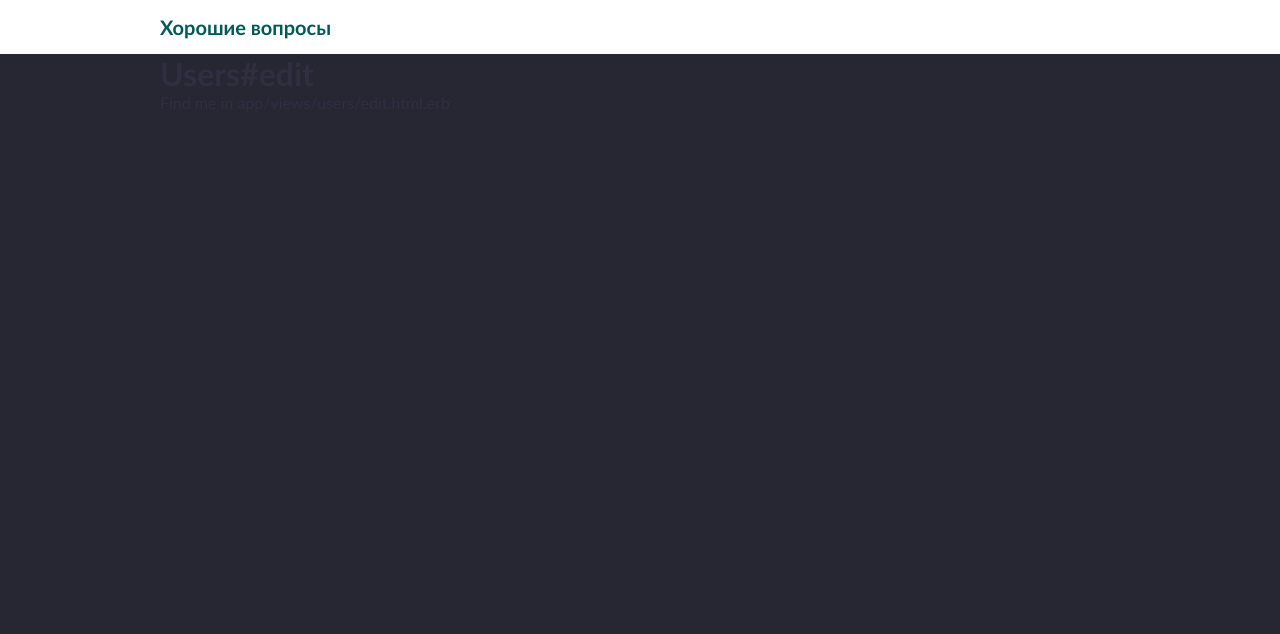
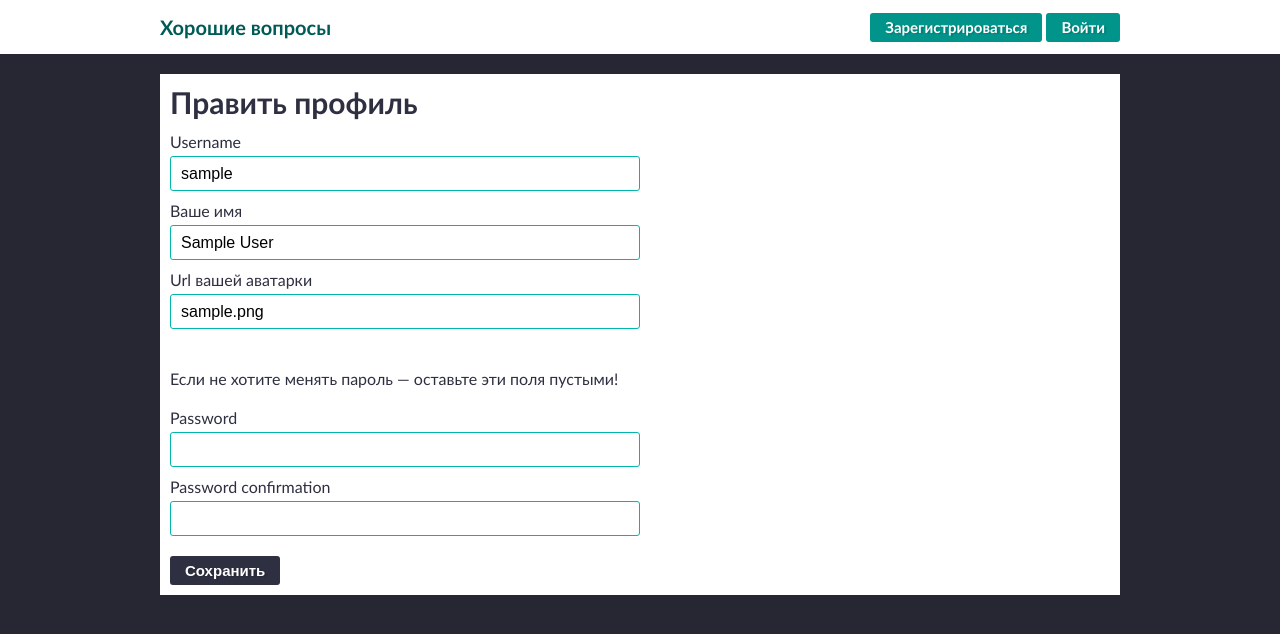
Before and after one commit to SimonovST/ASKme, a Rails app: page /users/1/edit in a window 1280 px wide. Shown: the top 634 px of the page. Run offline with Rails 7, Linux system fonts and the light colour scheme; tables that the repository leaves empty hold one stand-in row (values such as "Sample post").

Commit message:
Binding the session controller and configuring it

```diff
--- /dev/null
+++ b/app/assets/stylesheets/session.scss
@@ -0,0 +1,3 @@
+// Place all the styles related to the Session controller here.
+// They will automatically be included in application.css.
+// You can use Sass (SCSS) here: https://sass-lang.com/
--- a/app/controllers/users_controller.rb
+++ b/app/controllers/users_controller.rb
@@ -1,38 +1,50 @@
 class UsersController < ApplicationController
+
+  before_action :load_user, except: [:index, :create, :new]
+
   def index
-    @users = [
-      User.new(
-        id: 1,
-        name: 'Stepan',
-        username: 'SimonovST',
-        avatar_url: 'https://sun9-68.userapi.com/qMj-e0AdKRJ9P6Insj9PFuSzjgvzxiHWsMZX6A/NC3RXg3Crec.jpg'
-      ),
-      User.new(
-        id: 2,
-        name: 'Misha',
-        username: 'aristofun'
-      )
-    ]
+    @users = User.all
   end
 
   def new
+    @user = User.new
+  end
+
+  def create
+    @user = User.new(user_params)
+
+    if @user.save
+      redirect_to root_url, notice: 'Пользователь успешно зарегестрирован!'
+    else
+      render 'new'
+    end
   end
 
   def edit
   end
 
+  def update
+    if @user.update(user_params)
+      redirect_to user_path(@user), notice: 'Данные обновлены'
+    else
+      render 'edit'
+    end
+  end
+
   def show
-    @user = User.new(
-      name: 'Stepan',
-      username: 'SimonovST',
-      avatar_url: 'https://sun9-68.userapi.com/qMj-e0AdKRJ9P6Insj9PFuSzjgvzxiHWsMZX6A/NC3RXg3Crec.jpg'
-    )
+    @questions = @user.questions.order(created_at: :desc)
 
-    @questions = [
-    Question.new(text: 'Как дела?', created_at: Date.parse('28.03.2021')),
-    Question.new(text: 'В чем смысл жизни?', created_at: Date.parse('28.03.2021'))
-    ]
+    @new_question = @user.questions.build
+  end
 
-    @new_question = Question.new
+  private
+
+  def load_user
+    @user ||= User.find params[:id]
+  end
+
+  def user_params
+    params.require(:user).permit(:email, :password, :password_confirmation,
+                                 :name, :username, :avatar_url)
   end
 end
--- a/app/helpers/application_helper.rb
+++ b/app/helpers/application_helper.rb
@@ -8,6 +8,7 @@ module ApplicationHelper
     end
   end
 
+  #Разобратся со склонятором привязать к вопросу и ответу
   def self.sklonenie(number, begemot, begemota, begemotov, with_number = false)
     ostatok = number % 10
     ostatok100 = number % 100
--- /dev/null
+++ b/app/helpers/session_helper.rb
@@ -0,0 +1,2 @@
+module SessionHelper
+end
--- a/app/views/layouts/application.html.erb
+++ b/app/views/layouts/application.html.erb
@@ -17,11 +17,25 @@
         <div class="header-logo">
           <h1 class="header-title"><%= link_to "Хорошие вопросы", root_path %></h1>
         </div>
+
+        <div class="header-nav">
+          <%= link_to 'Зарегистрироваться', sign_up_path, class: 'button button-light button-small' %>
+          <%= link_to 'Войти', log_in_path, class: 'button button-light button-small' %>
+        </div>
       </div>
     </div>
 
     <div class="content">
       <div class="container">
+
+        <% if flash.any? %>
+          <div class="content-wrapper buffer-both">
+            <% flash.each do |name, message| %>
+              <%= content_tag :div, message, class: "flash-#{name}" %>
+            <% end %>
+          </div>
+        <% end %>
+
         <%= yield %>
       </div>
     </div>
--- /dev/null
+++ b/app/views/session/create.html.erb
@@ -0,0 +1,2 @@
+<h1>Session#create</h1>
+<p>Find me in app/views/session/create.html.erb</p>
--- /dev/null
+++ b/app/views/session/destroy.html.erb
@@ -0,0 +1,2 @@
+<h1>Session#destroy</h1>
+<p>Find me in app/views/session/destroy.html.erb</p>
--- a/app/views/users/edit.html.erb
+++ b/app/views/users/edit.html.erb
@@ -1,2 +1,51 @@
-<h1>Users#edit</h1>
-<p>Find me in app/views/users/edit.html.erb</p>
+<div class="container content-wrapper buffer-both">
+  <h1 class="title-medium">Править профиль</h1>
+
+  <div class="column-1-2">
+    <%= form_for(@user) do |f| %>
+      <%# Вывод ошибок валидации пользователя, если есть.%>
+      <% if @user.errors.any? %>
+        <div class="form-errors">
+          <ul>
+            <% for message in @user.errors.full_messages %>
+              <li class="form-error-message"><%= message %></li>
+            <% end %>
+          </ul>
+        </div>
+      <% end %>
+
+      <div class="form-field">
+        <%= f.label :username, class: 'form-label' %>
+        <%= f.text_field :username, class: 'form-text-field' %>
+      </div>
+
+      <div class="form-field">
+        <%= f.label 'Ваше имя', class: 'form-label' %>
+        <%= f.text_field :name, class: 'form-text-field' %>
+      </div>
+
+      <div class="form-field">
+        <%= f.label 'URL вашей аватарки', class: 'form-label' %>
+        <%= f.text_field :avatar_url, class: 'form-text-field' %>
+      </div>
+
+      <div class="buffer-top-large buffer-bottom">
+        Если не хотите менять пароль — оставьте эти поля пустыми!
+      </div>
+
+      <div class="form-field">
+        <%= f.label :password, class: 'form-label' %>
+        <%= f.password_field :password, class: 'form-text-field' %>
+      </div>
+
+      <div class="form-field">
+        <%= f.label :password_confirmation, class: 'form-label' %>
+        <%= f.password_field :password_confirmation, class: 'form-text-field' %>
+      </div>
+
+      <div class="form-action buffer-top">
+        <%= f.submit 'Сохранить', class: 'button button-dark button-small' %>
+      </div>
+    <% end %>
+  </div>
+</div>
--- a/app/views/users/show.html.erb
+++ b/app/views/users/show.html.erb
@@ -3,6 +3,10 @@
     <%# Выводим имя пользователя %>
     <%= @user.name %>
   </h1>
+
+  <div class="buffer-both">
+    <%= link_to 'Редактировать профиль', edit_user_path(@user) %>
+  </div>
 
   <div class="user-image-div">
     <%# Рисуем аватарку пользователя %>
--- a/config/routes.rb
+++ b/config/routes.rb
@@ -1,9 +1,11 @@
 Rails.application.routes.draw do
   root 'users#index'
 
-  resources :users
+  resources :users, except: (:destroy)
+  resources :session, only: [:new, :create, :destroy]
   resources :questions
 
-  # For details on the DSL available within this file, see https://guides.rubyonrails.org/routing.html
-  get 'show' => 'users#show'
+  get 'sign_up' => 'users#new'
+  get 'log_out' => 'session#destroy'
+  get 'log_in' => 'session#new'
 end
```
Also changed, not shown: app/controllers/application_controller.rb (+8 -1 lines), app/controllers/session_controller.rb (added, +19 -0 lines), app/views/session/new.html.erb (added, +23 -0 lines), app/views/users/new.html.erb (+45 -2 lines).
